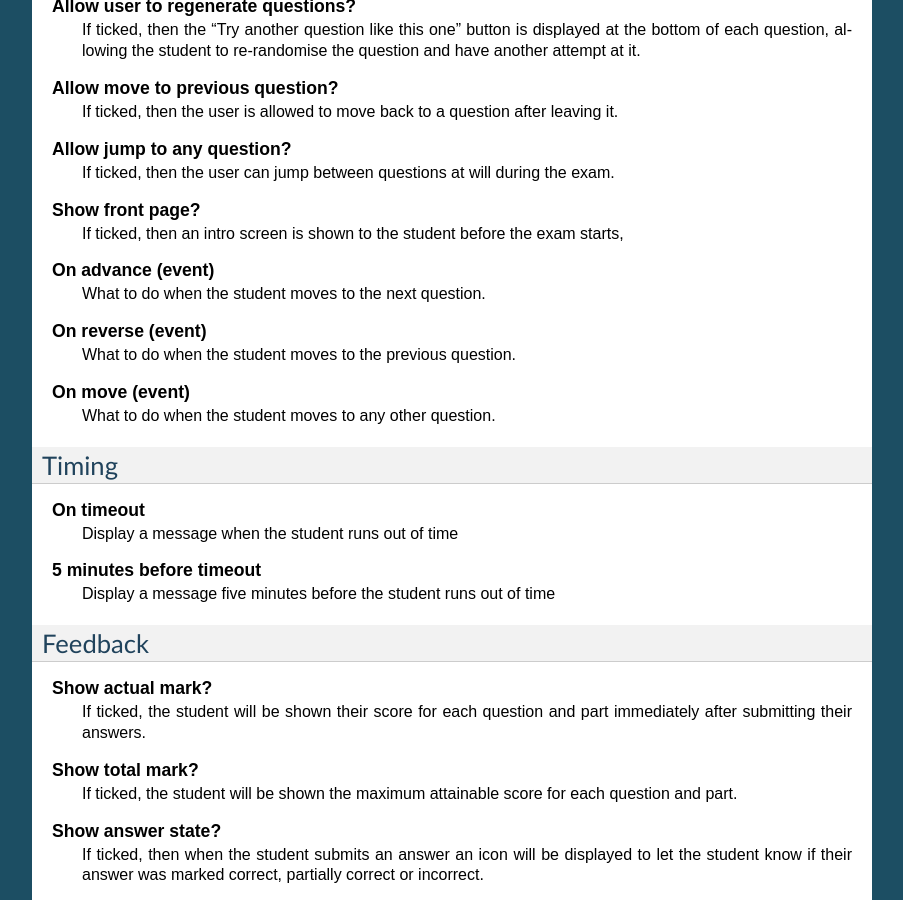
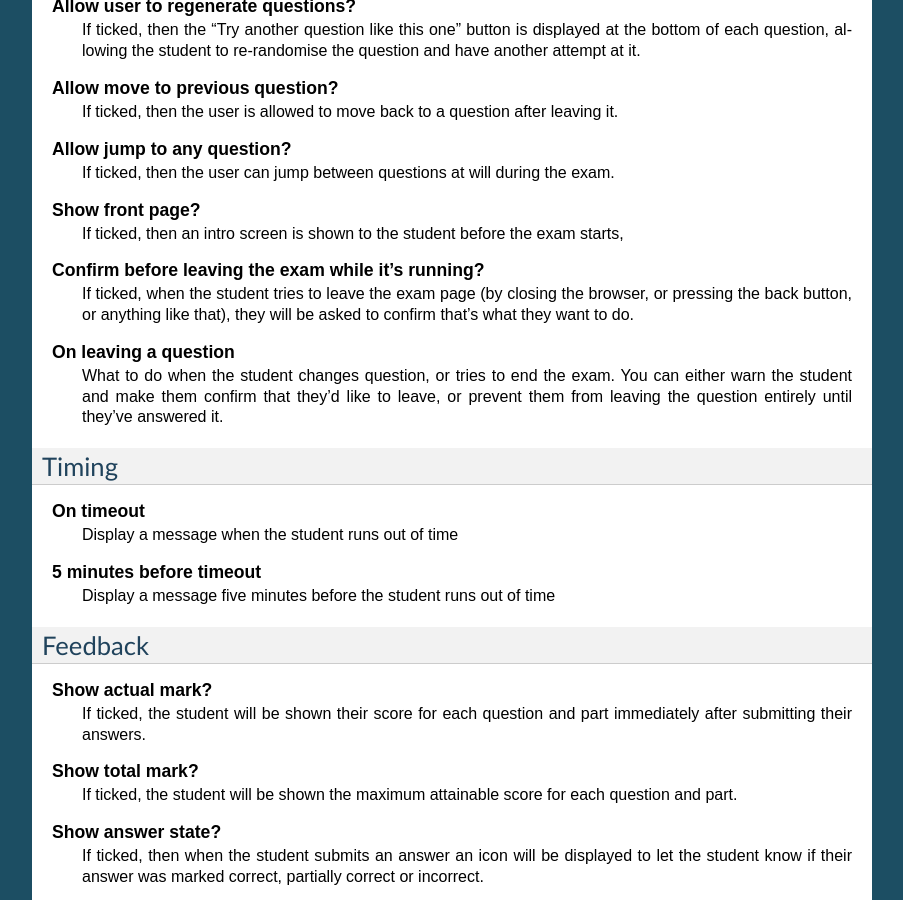
Before and after one commit to numbas/editor-docs, a Sphinx documentation site: the page built from source/exam-reference.rst, in a window 1280 px wide and 900 px high, scrolled down 1363 px. Shown: the whole window, without its empty margins (198-1101 px from the left). Built offline with Sphinx 7.4.7, drawn with Linux system fonts in a browser that asks for light colours; some of the changed text lies outside the part shown.

```diff
--- a/source/exam-reference.rst
+++ b/source/exam-reference.rst
@@ -70,15 +70,11 @@ The navigation settings control how the student can move through the exam, and w
     Show front page?
         If ticked, then an intro screen is shown to the student before the exam starts,
 
-    On advance (event)
-        What to do when the student moves to the next question.
+    Confirm before leaving the exam while it's running?
+        If ticked, when the student tries to leave the exam page (by closing the browser, or pressing the back button, or anything like that), they will be asked to confirm that's what they want to do.
 
-    On reverse (event)
-        What to do when the student moves to the previous question.
-
-    On move (event)
-        What to do when the student moves to any other question.
-
+    On leaving a question
+        What to do when the student changes question, or tries to end the exam. You can either warn the student and make them confirm that they'd like to leave, or prevent them from leaving the question entirely until they've answered it.
 
 Timing
 ======
--- a/source/index.rst
+++ b/source/index.rst
@@ -14,6 +14,9 @@ Tutorials
     upload-vle
     write-question
     tut-variables
+
+.. toctree::
+    write-content
 
 Exams
 ^^^^^
```
Also changed, not shown: source/write-content.rst (added, +11 -0 lines).
